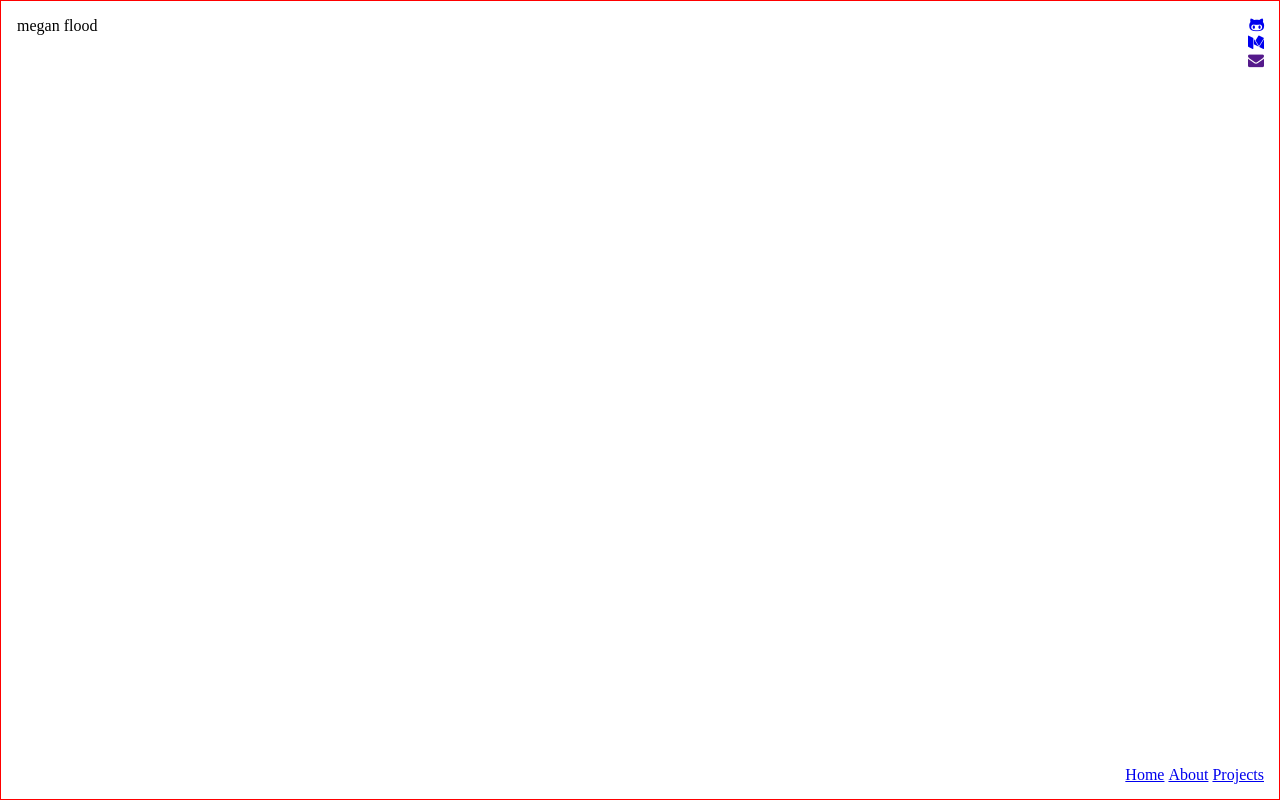
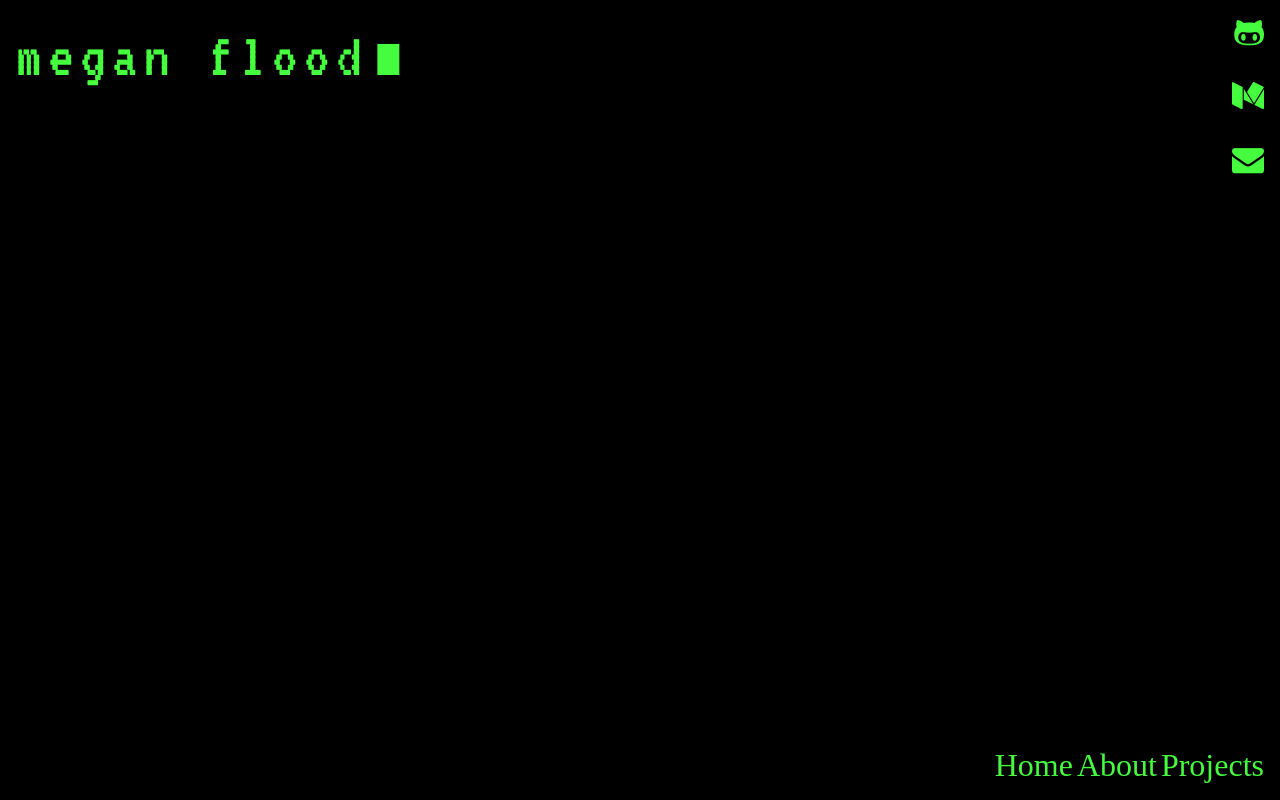
Before and after one commit to musflood/portfolio, a plain HTML site: page index.html in a window 1280 px wide. Shown: the top 800 px of the page. Drawn offline with nearby package versions, Linux system fonts and the light colour scheme.

Commit message:
added some actual styling to the page, added background colors and a custom font. added font colors for the name-card,

```diff
--- a/index.html
+++ b/index.html
@@ -3,10 +3,13 @@
   <head>
     <title>Megan Flood | Programming Portfolio</title>
     <meta name="viewport" content="width=device-width, initial-scale=1">
-    <!-- libraries -->
+    <!-- fonts -->
     <link href='//cdn.jsdelivr.net/devicons/1.8.0/css/devicons.min.css' rel='stylesheet'>
     <link rel="stylesheet" href="styles/font-awesome/css/font-awesome.min.css">
+    <link href="https://fonts.googleapis.com/css?family=VT323" rel="stylesheet">
+    <!-- libraries -->
     <script src="https://ajax.googleapis.com/ajax/libs/jquery/3.2.1/jquery.min.js"></script>
+    <script src="https://cdnjs.cloudflare.com/ajax/libs/handlebars.js/4.0.8/handlebars.js"></script>
     <!-- styling -->
     <link rel="stylesheet" type="text/css" href="styles/base.css">
     <link rel="stylesheet" type="text/css" href="styles/layout.css">
@@ -15,7 +18,7 @@
   <body>
 
     <section id="name-card">
-      <h1>megan flood</h1>
+      <h1>megan f<span class="hide"> </span>lood&#8718;</h1>
     </section>
 
     <section id="info-card">
@@ -76,6 +79,9 @@
       </ul>
     </footer>
 
+    <script id="project-template" type="text/x-handlebars-template">
+
+    </script>
     <script src="scripts/sampleProjects.js"></script>
     <script src="scripts/project.js"></script>
     <script src="scripts/projectView.js"></script>
--- a/styles/base.css
+++ b/styles/base.css
@@ -14,12 +14,26 @@ html, body {
 
 section {
   height: 100%;
-  border: 1px solid red;
   padding: 1em;
+}
+
+h1 {
+  font-family: 'VT323', monospace;
+  font-size: 4em;
+  letter-spacing: .1em;
 }
 
 em {
   font-style: italic;
+}
+
+a {
+  color: #46FC3E;
+  text-decoration: none;
+}
+
+a:hover {
+  color: #fff;
 }
 
 i {
--- a/styles/modules.css
+++ b/styles/modules.css
@@ -1,5 +1,23 @@
+#name-card {
+  background: #000;
+  color: #46FC3E;
+}
+
+#name-card .fa-stop {
+  display: inline;
+}
+
+#info-card {
+  background: #58B792;
+}
+
+#projects-card {
+  background: #F5A339;
+}
+
 nav li {
   list-style: none;
+  font-size: 2em;
 }
 
 #social li {
@@ -7,6 +25,9 @@ nav li {
   width: auto;
   list-style: none;
   text-align: center;
+  font-size: 2em;
+  line-height: 0;
+  padding-left: 1em;
 }
 
 @media screen and (min-width: 500px) {
@@ -22,5 +43,7 @@ nav li {
   #social li {
     display: block;
     text-align: right;
+    padding-left: 0;
+    padding-bottom: 1em;
   }
 }
```
